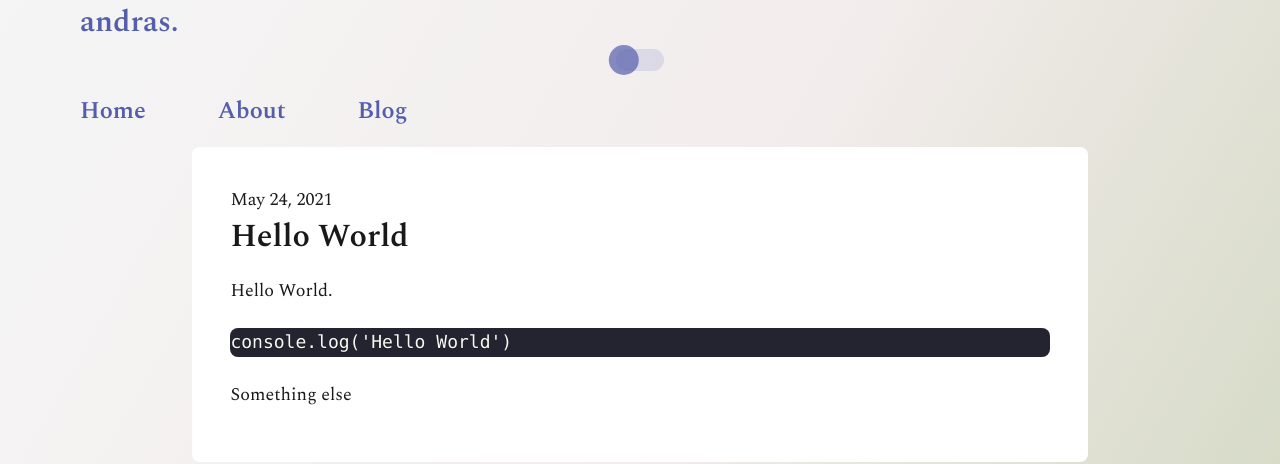
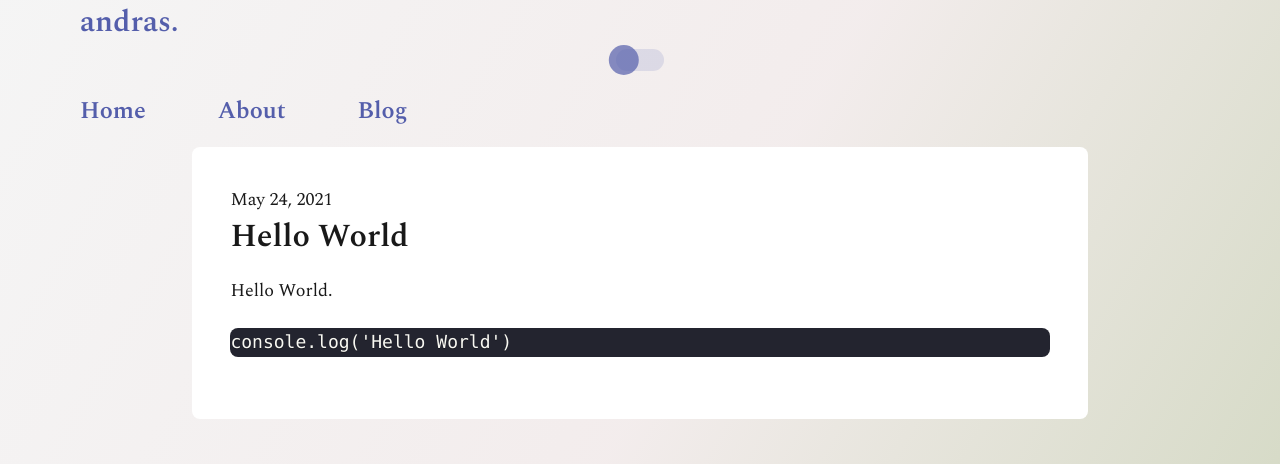
Before and after one commit to andrasna/gatsby-theme-andras, a Gatsby site: page /hello-world/ in a window 1280 px wide. Shown: the top 464 px of the page. Built offline with nearby package versions, Linux system fonts and the light colour scheme; Gatsby itself is replaced by a stand-in of ours; some packages are replaced by stand-ins of ours; code samples lack their colours.

Commit message:
Update readme and edit post

````diff
--- a/content/blog/hello-world/index.md
+++ b/content/blog/hello-world/index.md
@@ -9,5 +9,3 @@ Hello World.
 ```javascript
 console.log('Hello World')
 ```
-
-Something else
````
Also changed, not shown: README.md.
